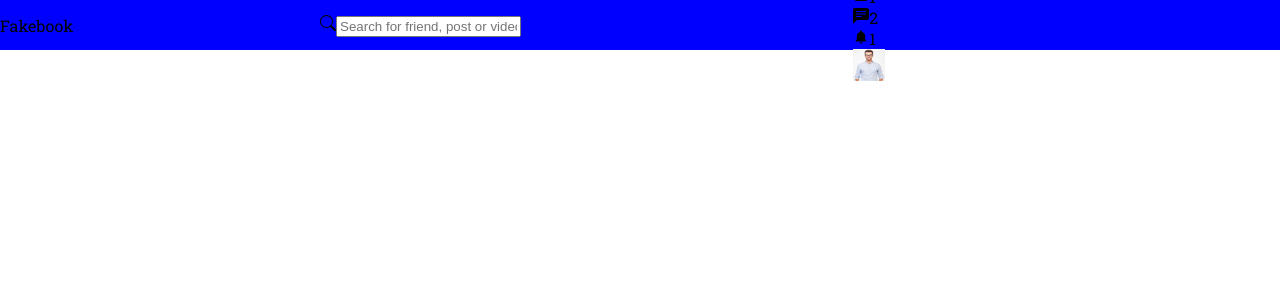
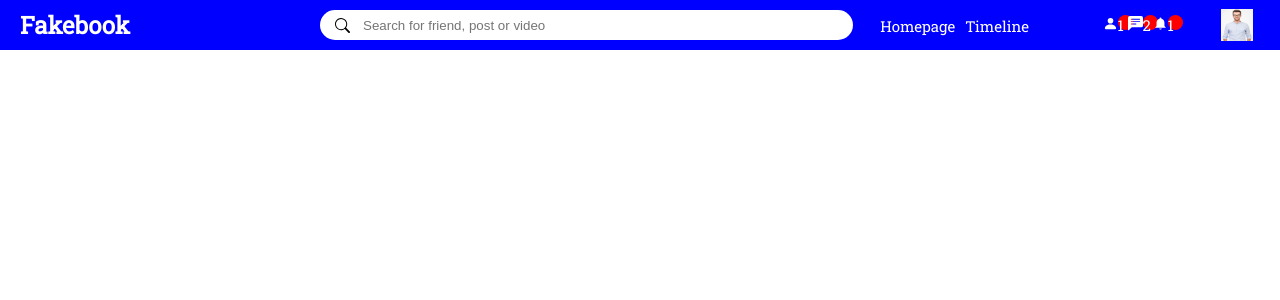
Before and after one commit to mdmehedihasan212/fakebook-social-application, a React (Create React App) app: page / in a window 1280 px wide. Shown: the top 300 px of the page. Built offline with nearby package versions, Linux system fonts and the light colour scheme.

Commit message:
add header content center and some css class

```diff
--- a/src/pages/Shared/Header/Header.css
+++ b/src/pages/Shared/Header/Header.css
@@ -6,6 +6,39 @@
     align-items: center;
     position: sticky;
     top: 0;
+}
+
+.logo {
+    font-size: 24px;
+    color: white;
+    margin-left: 20px;
+    font-weight: bold;
+    cursor: pointer;
+}
+
+.searchBar {
+    width: 100%;
+    height: 30px;
+    background-color: white;
+    border-radius: 30px;
+    display: flex;
+    align-items: center;
+}
+
+.searchIcon {
+    font-size: 15px;
+    margin-left: 15px;
+}
+
+.searchInput {
+    border: none;
+    padding: 3px;
+    width: 80%;
+    margin-left: 10px;
+}
+
+.searchInput:hover {
+    outline: none;
 }
 
 .headerLeft {
@@ -18,6 +51,36 @@
 
 .headerRight {
     flex: 4;
+    display: flex;
+    align-items: center;
+    justify-content: space-around;
+    color: white;
+}
+
+.headerLink {
+    margin-right: 10px;
+    font-size: 15px;
+    cursor: pointer;
+}
+
+.headerIcons {
+    display: flex;
+}
+
+.headerIconItem {
+    margin-left: 10px;
+    font-size: 15px;
+    cursor: pointer;
+    position: relative;
+}
+
+.headerIconBadge {
+    width: 15px;
+    height: 15px;
+    background-color: red;
+    border-radius: 50%;
+    color: white;
+    position: absolute;
 }
 
 .headerImage {
```
